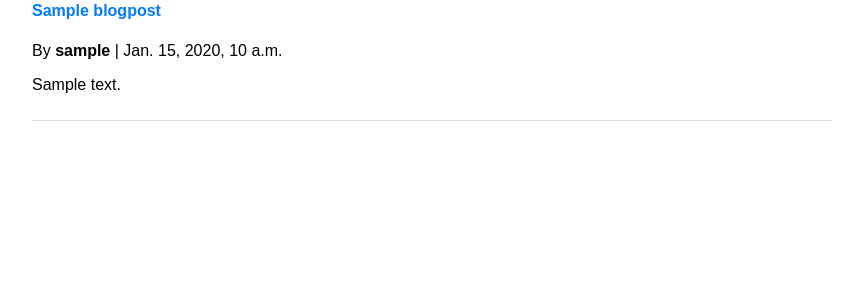
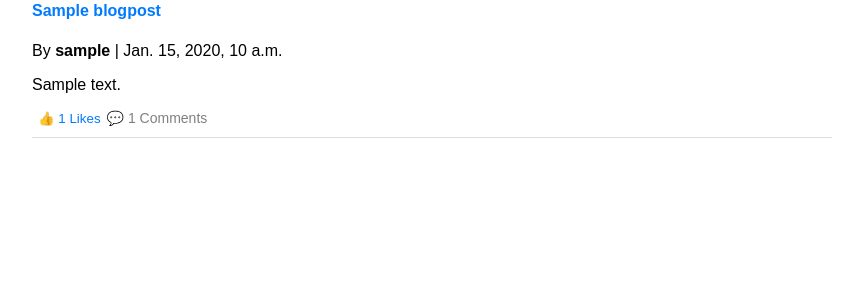
Before and after one commit to Vimal-Babu/DjangoDairy, a Django app: page / in a window 1280 px wide. Shown: the part 257-557 px from the top of the page, without its empty margins (208-1071 px from the left). Run offline with Django 5.2, Linux system fonts and the light colour scheme; tables that the repository leaves empty hold one stand-in row (values such as "Sample post").

Commit message:
restupdation

```diff
--- a/blog/templates/blog/home.html
+++ b/blog/templates/blog/home.html
@@ -48,6 +48,24 @@
         .create-btn:hover {
             background-color: #218838;
         }
+        .stats {
+            font-size: 14px;
+            color: gray;
+            display: flex;
+            align-items: center;
+        }
+        .stats span {
+            margin-right: 15px;
+        }
+        .like-btn {
+            background: none;
+            border: none;
+            color: #007bff;
+            cursor: pointer;
+        }
+        .like-btn:hover {
+            text-decoration: underline;
+        }
     </style>
 </head>
 <body>
@@ -61,7 +79,6 @@
                     {% csrf_token %}
                     <button type="submit" style="background: none; border: none; color: white; cursor: pointer; text-decoration: underline;">Logout</button>
                 </form>
-
             {% else %}
                 <a href="{% url 'login' %}">Login</a>
                 <a href="{% url 'signup' %}">Sign Up</a>
@@ -83,6 +100,17 @@
                     <h4><a href="{% url 'post-detail' post.pk %}">{{ post.title }}</a></h4>
                     <p>By <strong>{{ post.author }}</strong> | {{ post.created_at }}</p>
                     <p>{{ post.content|truncatewords:20 }}</p>
+
+                    <!-- Like and Comment Count -->
+                    <div class="stats">
+                        <form method="POST" action="{% url 'post-like' post.pk %}" style="display: inline;">
+                            {% csrf_token %}
+                            <button type="submit" class="like-btn">
+                                👍 {{ post.likes.count }} Likes
+                            </button>
+                        </form>
+                        <span>💬 {{ post.comments.count }} Comments</span>
+                    </div>
                 </div>
             {% endfor %}
         {% else %}
--- a/djangodiary/settings.py
+++ b/djangodiary/settings.py
@@ -38,6 +38,7 @@ INSTALLED_APPS = [
     'django.contrib.messages',
     'django.contrib.staticfiles',
     'blog',
+    'rest_framework',
 ]
 
 MIDDLEWARE = [
```
Also changed, not shown: blog/serializers.py (added, +27 -0 lines), blog/views.py (+0 -7 lines).
